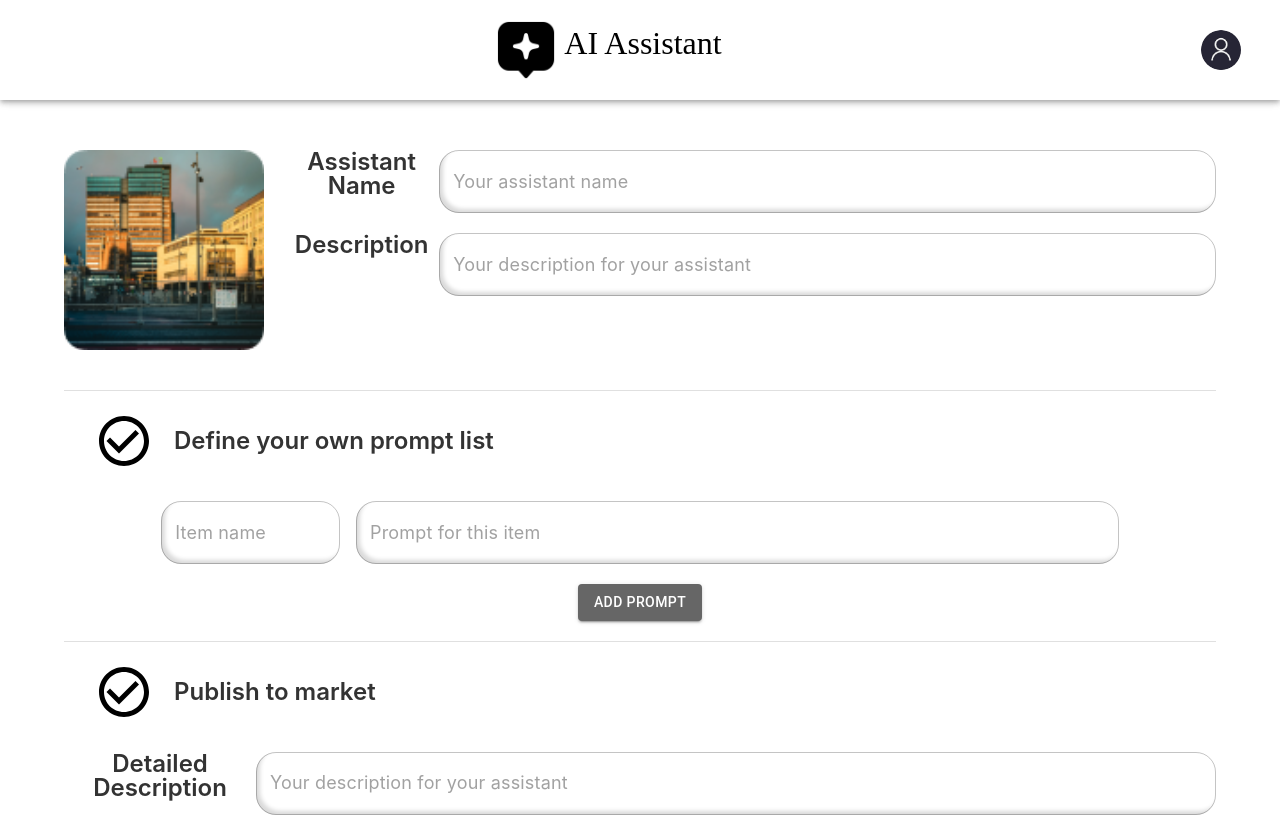
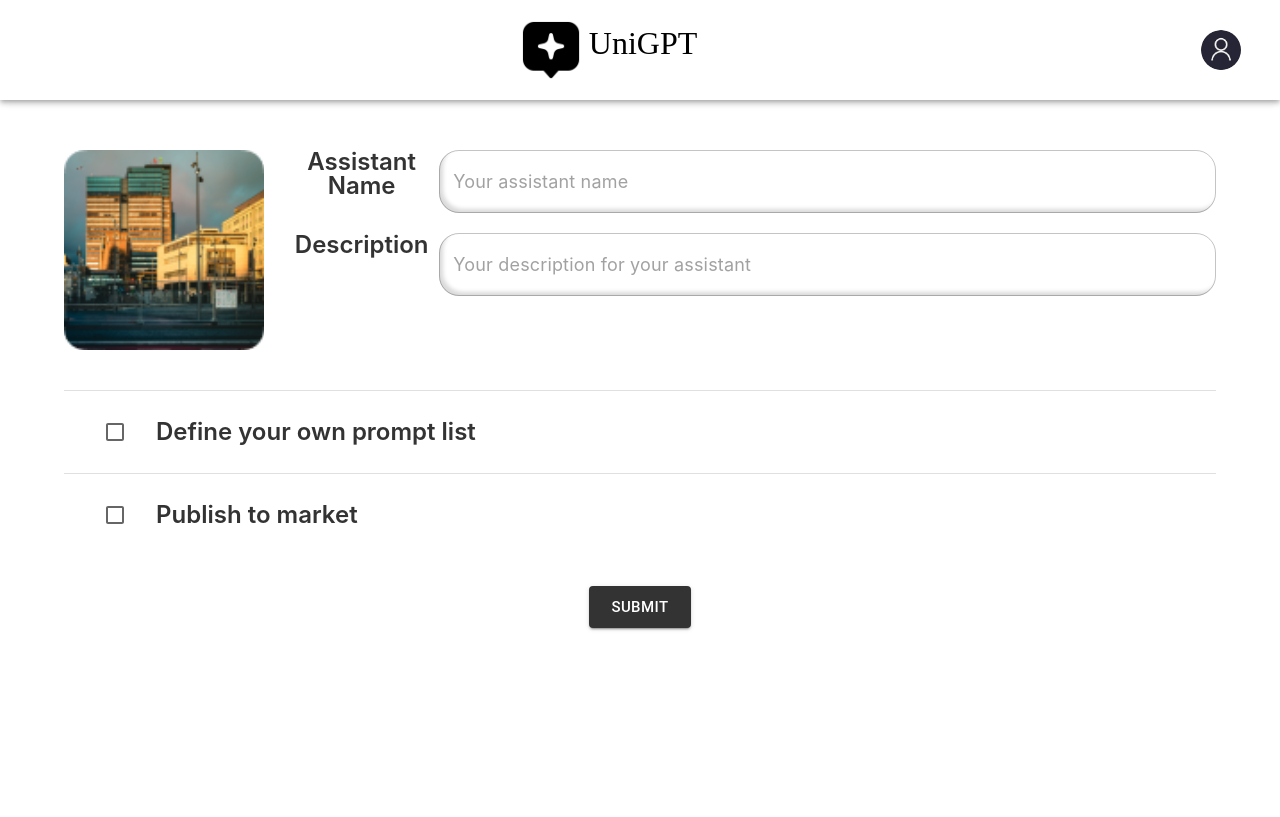
Before and after one commit to kiwi142857/SE3330-SE2320-UniGPT-Frontend, a React (Create React App) app: page /botedit in a window 1280 px wide. Shown: the top 817 px of the page. Built offline with nearby package versions, Linux system fonts and the light colour scheme; a web font is replaced by a local one.

Commit message:
fix-1
1. 更换checkbox
2. 增加一个 submit 到 botchat 的跳转
3. 修改名称为UniGPT

```diff
--- a/src/components/Navigator.tsx
+++ b/src/components/Navigator.tsx
@@ -35,7 +35,7 @@ const Navigator: React.FC<{}> = () => {
                                 />
                             </IconButton>
                             <span className='navigator-title'>
-                                AI Assistant
+                                UniGPT
                             </span>
                         </Link>
                     </Box>
--- a/src/css/BotEditPage.css
+++ b/src/css/BotEditPage.css
@@ -1,6 +1,8 @@
 .bot-edit-container{
     width: 90%;
-    margin: auto;
+    margin-left: auto;
+    margin-right: auto;
+    margin-bottom: 50px;
 }
 
 .edit-basic-container{
@@ -61,9 +63,14 @@
 }
 
 .edit-prompts-container{
+    margin-top: 20px;
+    margin-bottom: 20px;
+}
+
+.prompts-list-container{
     display: flex;
     flex-direction: column;
-    gap:20px;
+    gap: 20px;
     margin-top: 20px;
     margin-bottom: 20px;
 }
@@ -85,7 +92,6 @@
     line-height: 24px!important;
     letter-spacing: 0em!important;
     text-align: left;
-
 }
 
 .edit-publish-container{
--- a/src/page/BotEditPage.tsx
+++ b/src/page/BotEditPage.tsx
@@ -1,5 +1,5 @@
-import CheckCircleOutlineIcon from '@mui/icons-material/CheckCircleOutline';
 import { Button, Divider, Grid } from '@mui/material';
+import Checkbox from '@mui/material/Checkbox';
 import Typography from '@mui/material/Typography';
 import React, { ChangeEvent, useState } from 'react';
 import BasicInput from '../components/BasicInput';
@@ -24,6 +24,8 @@ const BotEditPage: React.FC = () => {
     const [avatarImg, setAvatarImg] = useState<string>('/assets/bot-default.png');
     const [photoImgs, setPhotoImgs] = useState<image[]>([]);
     const [items, setItems] = useState<item[]>([]);
+    const [promptCheck, setPromptCheck] = useState<boolean>(false);
+    const [publishCheck, setPublishCheck] = useState<boolean>(false);
 
     const onAvatarUpload = (event: ChangeEvent<HTMLInputElement>) => {
         const file = event.target.files?.[0];
@@ -77,6 +79,7 @@ const BotEditPage: React.FC = () => {
         const description = target.description.value;
 
         console.log(`name:${name}, description:${description}, avatar:${avatarImg}, photos:${photoImgs}`);
+        window.location.href = '/botchat';
     };
 
     return [
@@ -124,7 +127,10 @@ const BotEditPage: React.FC = () => {
                 {/* 第二层，自定义prompt */}
                 <div className='edit-prompts-container'>
                     <div className='edit-title-container'>
-                        <CheckCircleOutlineIcon sx={{ fontSize: 60 }} />
+                        <Checkbox
+                            checked={promptCheck}
+                            onChange={(event) => setPromptCheck(event.target.checked)}
+                        />
                         <Typography
                             className='edit-label'
                             style={{ display: 'flex', alignItems: 'center' }}
@@ -133,6 +139,8 @@ const BotEditPage: React.FC = () => {
                             Define your own prompt list
                         </Typography>
                     </div>
+                    {promptCheck && (
+                        <div className='prompts-list-container'>
                             {items.map((item, index) => (
                                 <Grid container spacing={2} key={index}>
                                     <Grid item xs={1.1}/>
@@ -168,23 +176,30 @@ const BotEditPage: React.FC = () => {
                                         name='prompt'
                                     />
                                 </Grid>
+                                <Grid item xs={5}/>
+                                <Grid item xs={2}>
+                                    <Button
+                                        variant="contained"
+                                        onClick={onPromptClick}
+                                        sx={{backgroundColor: 'primary.light'}}
+                                    >
+                                        ADD PROMPT
+                                    </Button>
+                                </Grid>
                             </Grid>
                         </div>
-
-                <Button
-                        variant="contained"
-                        sx={{backgroundColor: 'primary.light'}}
-                        onClick={onPromptClick}
-                    >
-                        Add Prompt
-                </Button>
+                    )}
+                </div>
 
                 <Divider style={{marginTop:'20px'}}/>
 
                 {/* 第三层，发布market的信息 */}
                 <div className='edit-publish-container'>
                     <div className='edit-title-container'>
-                        <CheckCircleOutlineIcon sx={{ fontSize: 60 }} />
+                        <Checkbox
+                            checked={publishCheck}
+                            onChange={(event) => setPublishCheck(event.target.checked)}
+                        />
                         <Typography
                             className='edit-label'
                             style={{ display: 'flex', alignItems: 'center' }}
@@ -194,6 +209,8 @@ const BotEditPage: React.FC = () => {
                         </Typography>
                     </div>
 
+                    {publishCheck && (
+                        <div>
                             <EditInput
                                 title='Detailed Description'
                                 placeholder='Your description for your assistant'
@@ -237,6 +254,8 @@ const BotEditPage: React.FC = () => {
                                 </Grid>
                             </div>
                     </div>
+                    )}
+                </div>
 
                 <Button
                     type="submit"
```
Lines whose indentation alone changed are shown as unchanged.
